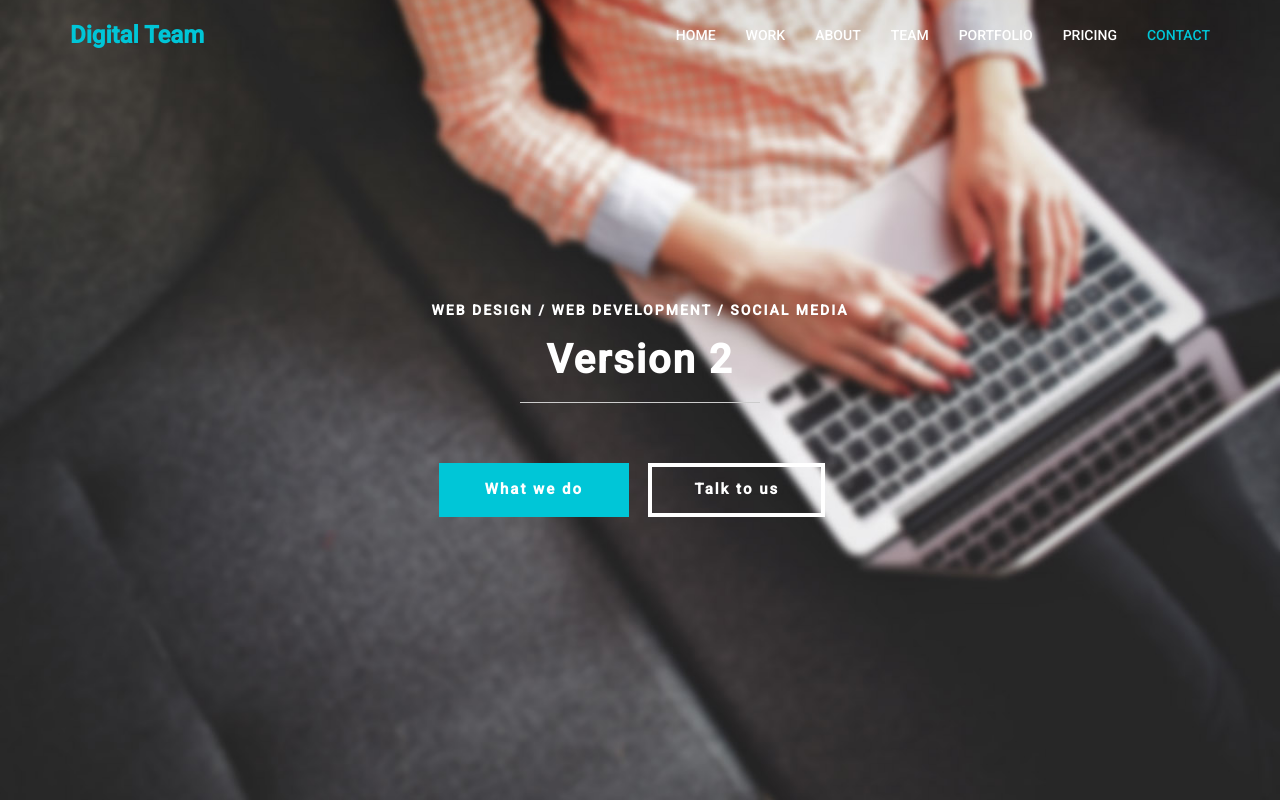
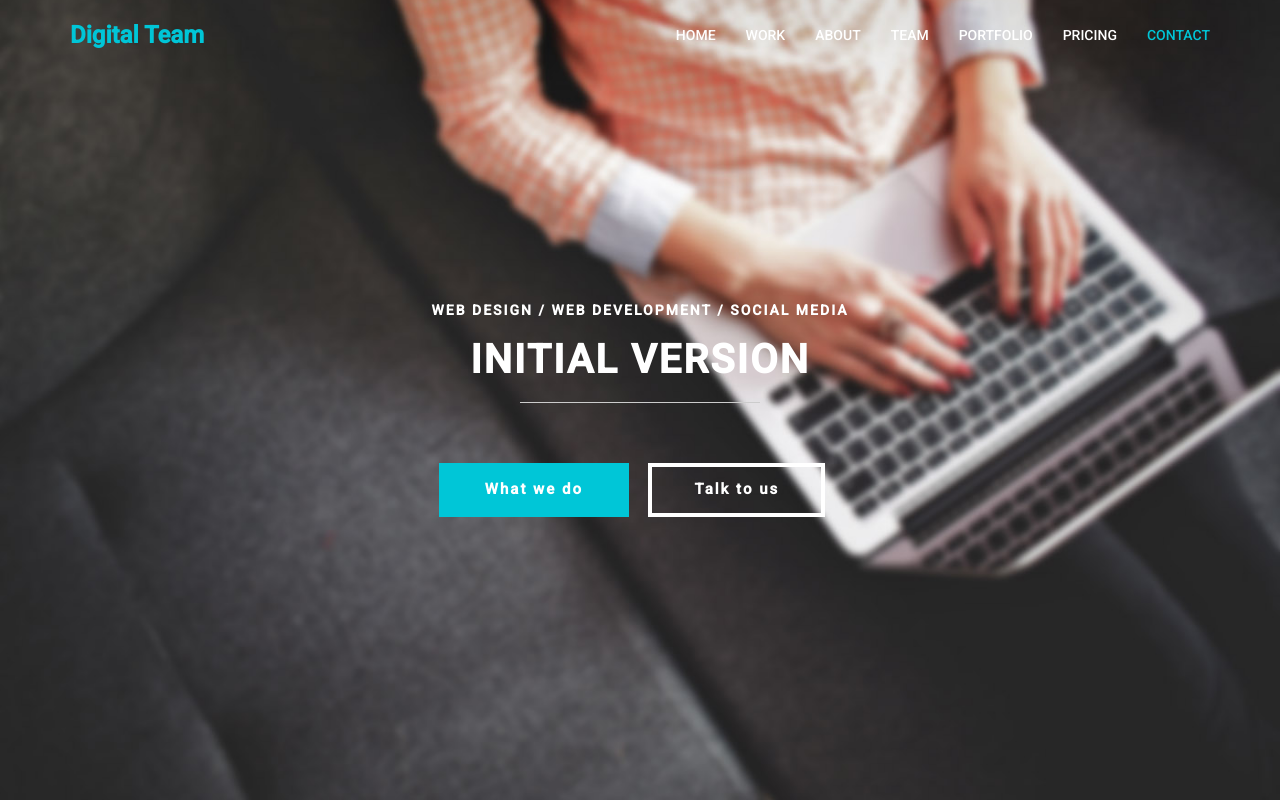
Before and after one commit to RahulSaketham/asg-ansible, a plain HTML site: page index.html in a window 1280 px wide. Shown: the top 800 px of the page. Drawn offline with Linux system fonts and the light colour scheme.

Commit message:
initial version

```diff
--- a/index.html
+++ b/index.html
@@ -74,7 +74,7 @@ http://www.tooplate.com/view/2075-digital-team
 		<div class="row">
 			<div class="col-md-12 col-sm-12">
 				<h3>WEB DESIGN / WEB DEVELOPMENT / SOCIAL MEDIA</h3>
-				<h1>Version 2</h1>
+				<h1>INITIAL VERSION</h1>
 				<hr>
 				<a href="#work" class="smoothScroll btn btn-danger">What we do</a>
 				<a href="#contact" class="smoothScroll btn btn-default">Talk to us</a>
```
